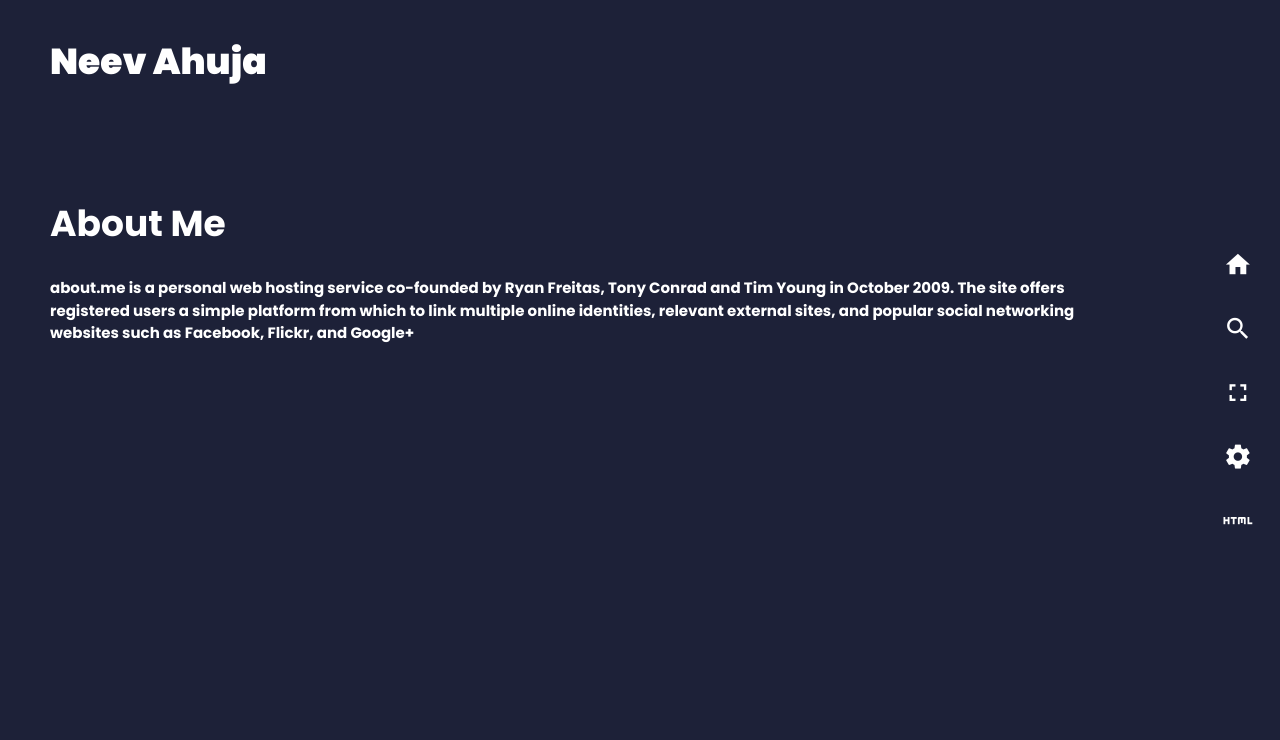
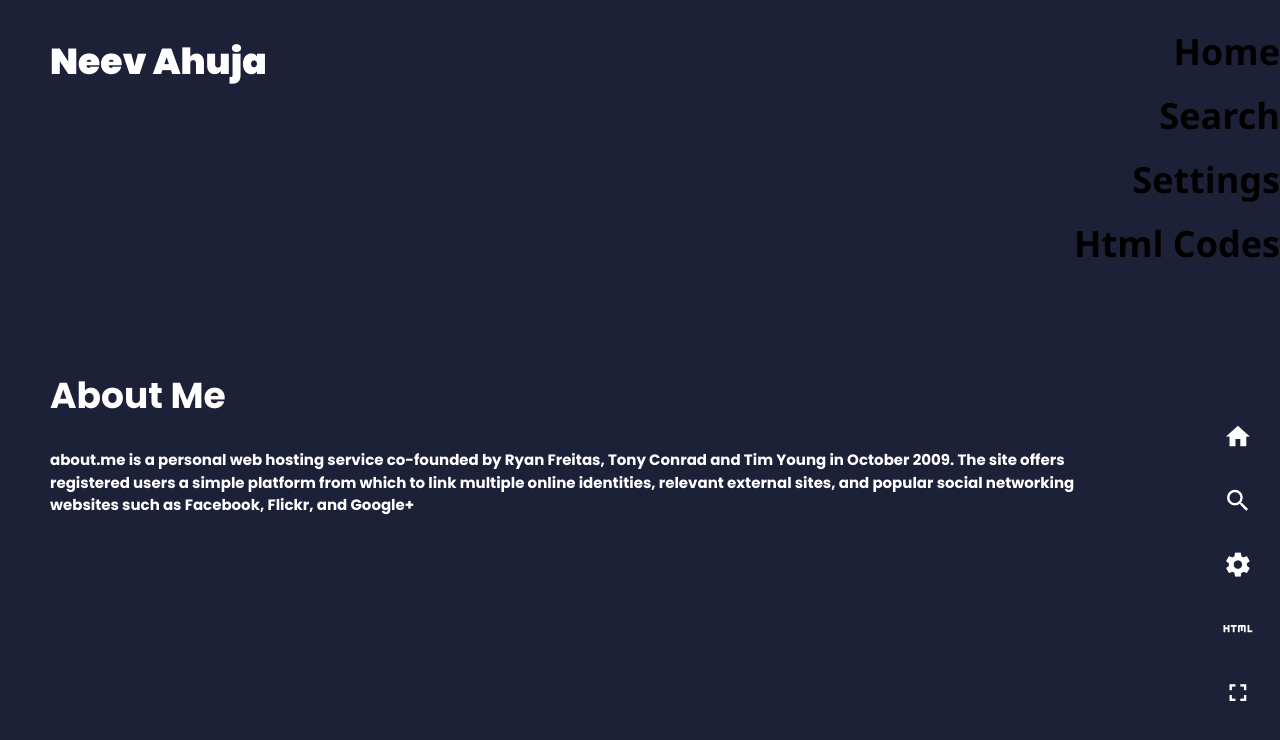
Before and after one commit to NeevGaming/portfolio, a plain HTML site: page index.html in a window 1280 px wide. Drawn offline with nearby package versions, Linux system fonts and the light colour scheme.

Commit message:
Update index.html

```diff
--- a/index.html
+++ b/index.html
@@ -20,17 +20,24 @@
                 </div>
                 <div id="menu_div">
                     <i id="menu" class="material-icons">menu</i>
+                    <div class="menu" id="menu_o">
+                        <h1 class="home_android" id="home_android"><b>Home</b></h1>
+                        <h1 id="search_android"><b>Search</b></h1>
+                        <h1 id="settings_android"><b>Settings</b></h1>
+                        <h1 id="html_android"><b>Html Codes</b></h1>
+                    </div>
                 </div>
             </div>
             <i class="material-icons" id="home" style="margin-top: 18vh;">home</i>
             <br>
             <i class="material-icons" id="search">search</i>
             <br>
-            <i class="material-icons" id="fscreen" >fullscreen</i>
-            <br>
             <i class="material-icons" id="settings">settings</i>
             <br>
             <i class="material-icons" id="html">html</i>
+            <br>
+            <i class="material-icons" id="fscreen">fullscreen</i>
+            <br>
         </ul>
     </div>
     <h1 id="about">About Me</h1>
```
